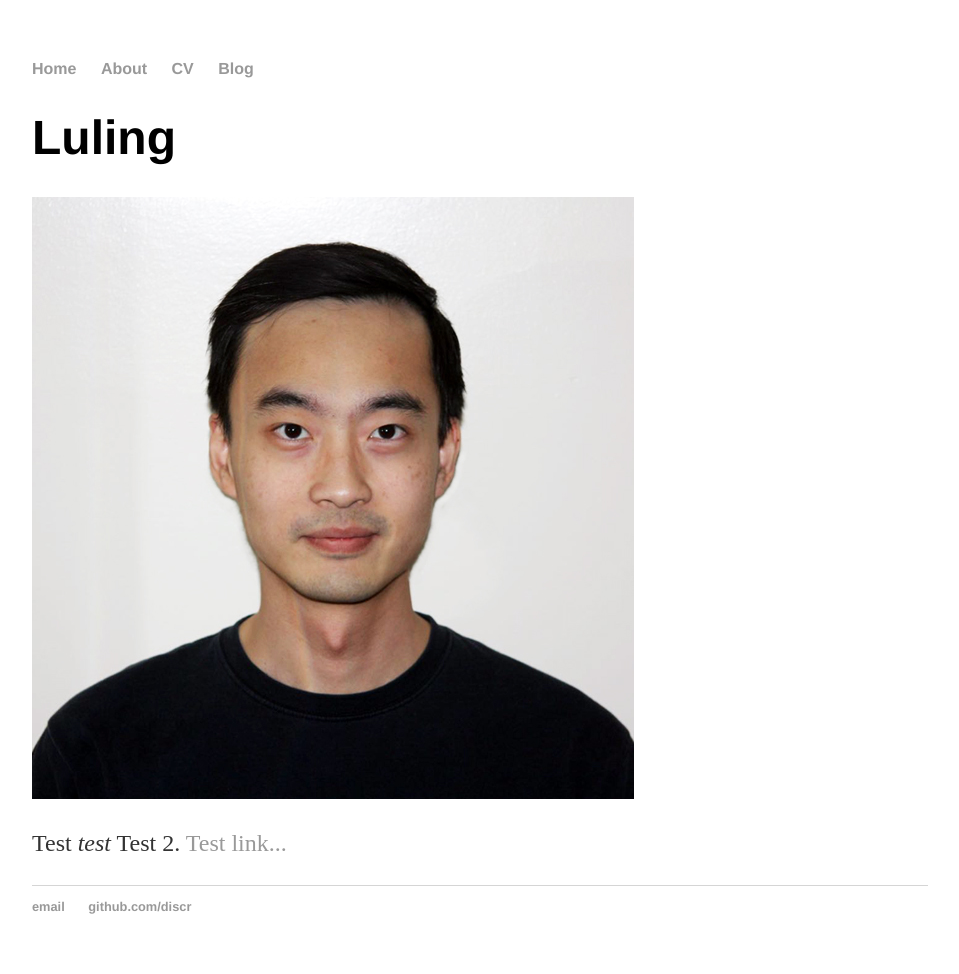
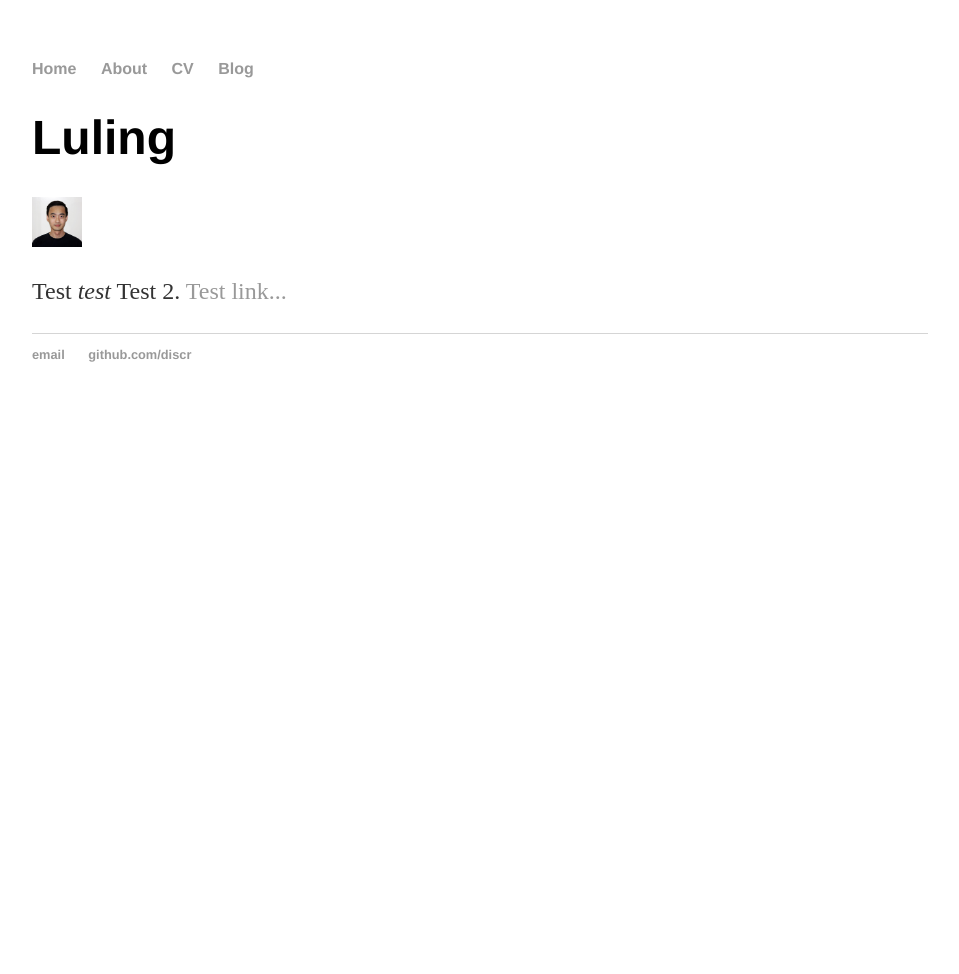
Before and after one commit to discr/discr.github.io, a Jekyll site: the page built from index.html, in a window 1280 px wide. Shown: the whole page, without its empty margins (160-1119 px from the left). Built offline with Jekyll 4.4.1, drawn with Linux system fonts in a browser that asks for light colours; after the commit the page ends 900 px from its top, so only the background shows below that.

Commit message:
Update index.html
adjusting headshot.jpg: height = "50"

```diff
--- a/index.html
+++ b/index.html
@@ -4,6 +4,6 @@ title: Luling Huang
 ---
 <div class="blurb">
 	<h1>Luling</h1>
-	<img src="images/headshot.jpg" alt="hi" class="inline"/>
+	<img src="images/headshot.jpg" height="50" class="inline"/>
 	<p>Test <em>test</em> Test 2. <a href="/about">Test link...</a></p>
 </div><!-- /.blurb -->
```
